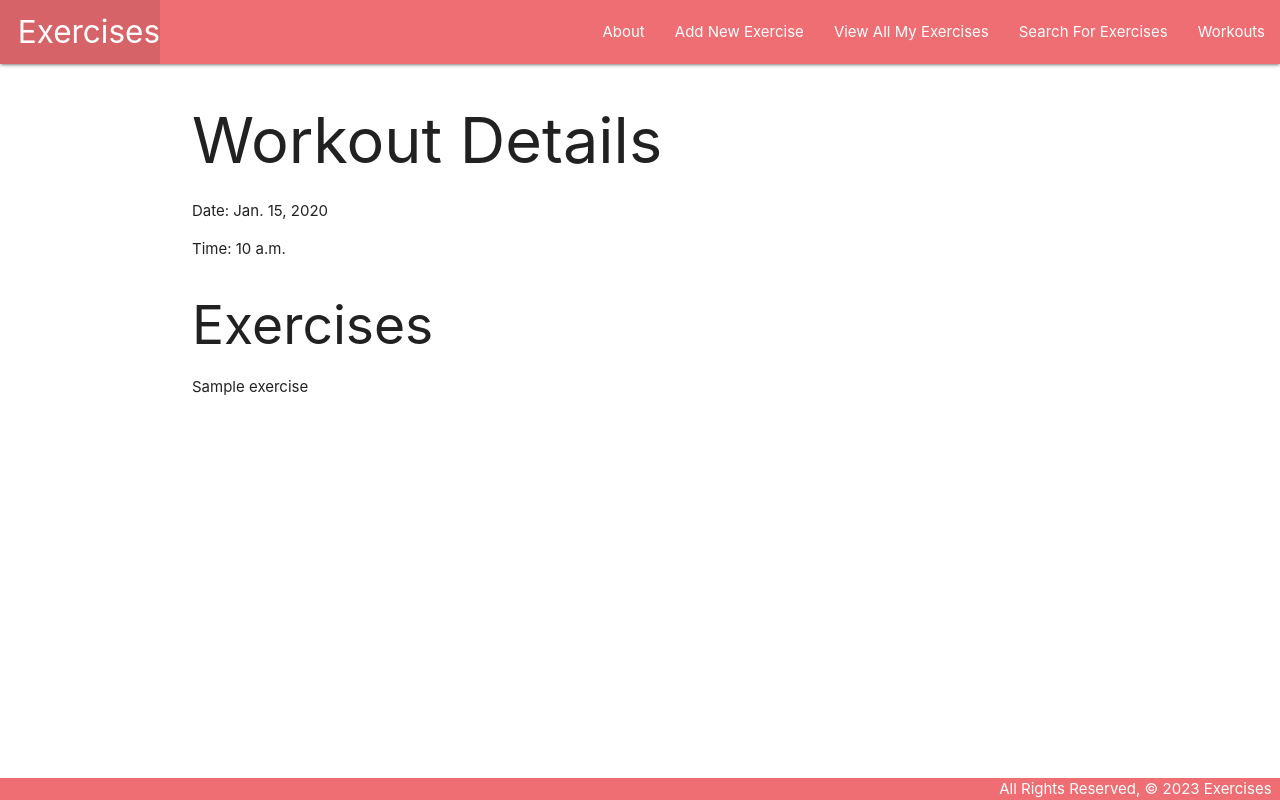
After one commit to wilsonckm/django_exercises, a Django app: template main_app/templates/workout.html in a window 1280 px wide. The commit adds this page. Run offline with Django 4.2, Linux system fonts and the light colour scheme; the template is opened without the code that fills it: values that come from a table or form of the project are taken from there, others are empty; tables that the repository leaves empty hold one stand-in row (values such as "Sample post").

Commit message:
Commit 2: Added models, views, and template for many-many relationship

```diff
--- a/main_app/models.py
+++ b/main_app/models.py
@@ -1,5 +1,6 @@
 from django.db import models
 from django.urls import reverse
+from django.utils import timezone
 
 # Create your models here.
 
@@ -9,9 +10,38 @@ class Exercise(models.Model):
     set = models.IntegerField()
     reps = models.IntegerField()
     weight = models.IntegerField()
+    cooldown_period= models.IntegerField(default=2)
 
     def __str__(self):
         return f'{self.name} ({self.id})'
 
     def get_absolute_url(self):
         return reverse('detail', kwargs={'exercise_id': self.id})
+
+class Workout(models.Model):
+    date = models.DateField()
+    time = models.TimeField()
+    exercises = models.ManyToManyField(Exercise, through='ExerciseInWorkout')  # Many-to-many relationship with Exercise model
+
+    def __str__(self):
+        return f'{self.date} ({self.id})'
+
+    def get_absolute_url(self):
+        return reverse('workout_detail', kwargs={'workout_id': self.id})
+
+
+class ExerciseInWorkout(models.Model):
+    exercise = models.ForeignKey(Exercise, on_delete=models.CASCADE)
+    workout = models.ForeignKey(Workout, on_delete=models.CASCADE)
+    last_performed = models.DateTimeField(null=True, blank=True)  # Track the last time the exercise was performed in the workout
+
+    def __str__(self):
+        return f'{self.exercise} in {self.workout}'
+
+    def calculate_next_performance(self):
+        cooldown_period = self.exercise.cooldown_period
+        if self.last_performed:
+            next_performance = self.last_performed + timezone.timedelta(days=cooldown_period)
+        else:
+            next_performance = timezone.now()  # If exercise has never been performed in the workout, set next performance as current time
+        return next_performance
--- a/main_app/templates/base.html
+++ b/main_app/templates/base.html
@@ -24,6 +24,7 @@
           <li><a href="{% url 'exercises_create' %}">Add New Exercise</a></li>
           <li><a href="{% url 'index' %}">View All My Exercises</a></li>
           <li><a href="{% url 'exercises_searches' %}">Search For Exercises</a></li>
+          <li><a href="{% url 'workout_detail' %}">Workouts</a></li>
         </ul>
       </div>
     </nav>
--- /dev/null
+++ b/main_app/templates/workout.html
@@ -0,0 +1,16 @@
+{% extends 'base.html' %}
+{% block content %}
+
+<h1>Workout Details</h1>
+
+<p>Date: {{ workout.date }}</p>
+<p>Time: {{ workout.time }}</p>
+
+<h2>Exercises</h2>
+<ul>
+  {% for exercise in workout.exercises.all %}
+    <li>{{ exercise.name }}</li>
+  {% endfor %}
+</ul>
+
+{% endblock %}
--- a/main_app/urls.py
+++ b/main_app/urls.py
@@ -14,6 +14,8 @@ urlpatterns = [
     path('exercises/<int:pk>/update/', views.ExerciseUpdate.as_view(), name='exercises_update'),
     path('exercises/<int:pk>/delete/', views.ExerciseDelete.as_view(), name='exercises_delete'),
     #API
-    # path('exercises/search', include('rest_framework.urls')),
     path('exercises/search', views.exercise_searches, name='exercises_searches'),
+    #Workouts
+    path('workout/<int:workout_id>/', views.workout_detail, name='workout_detail'),
+
 ]
```
Also changed, not shown: main_app/views.py (+6 -2 lines), main_app/migrations/0001_initial.py.
